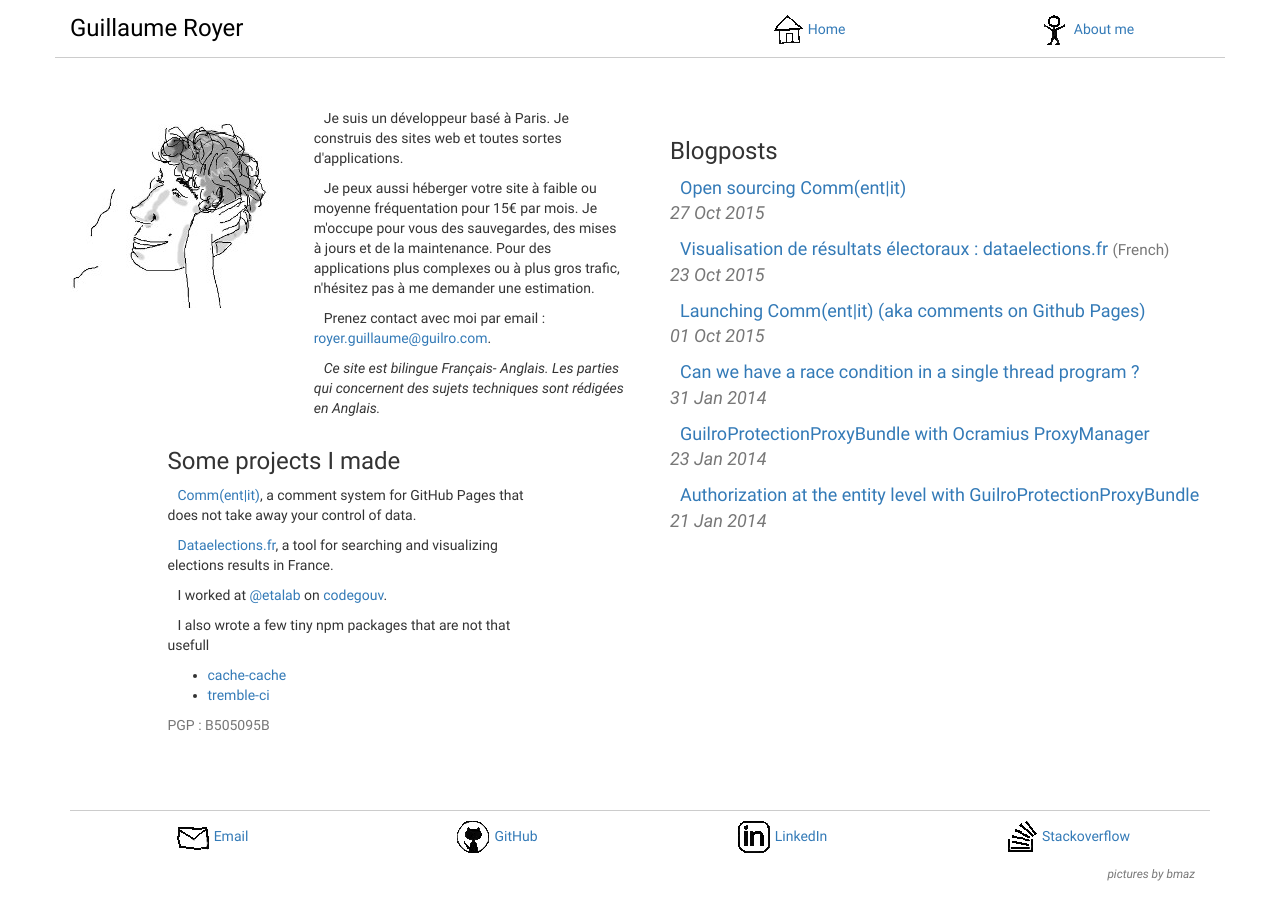
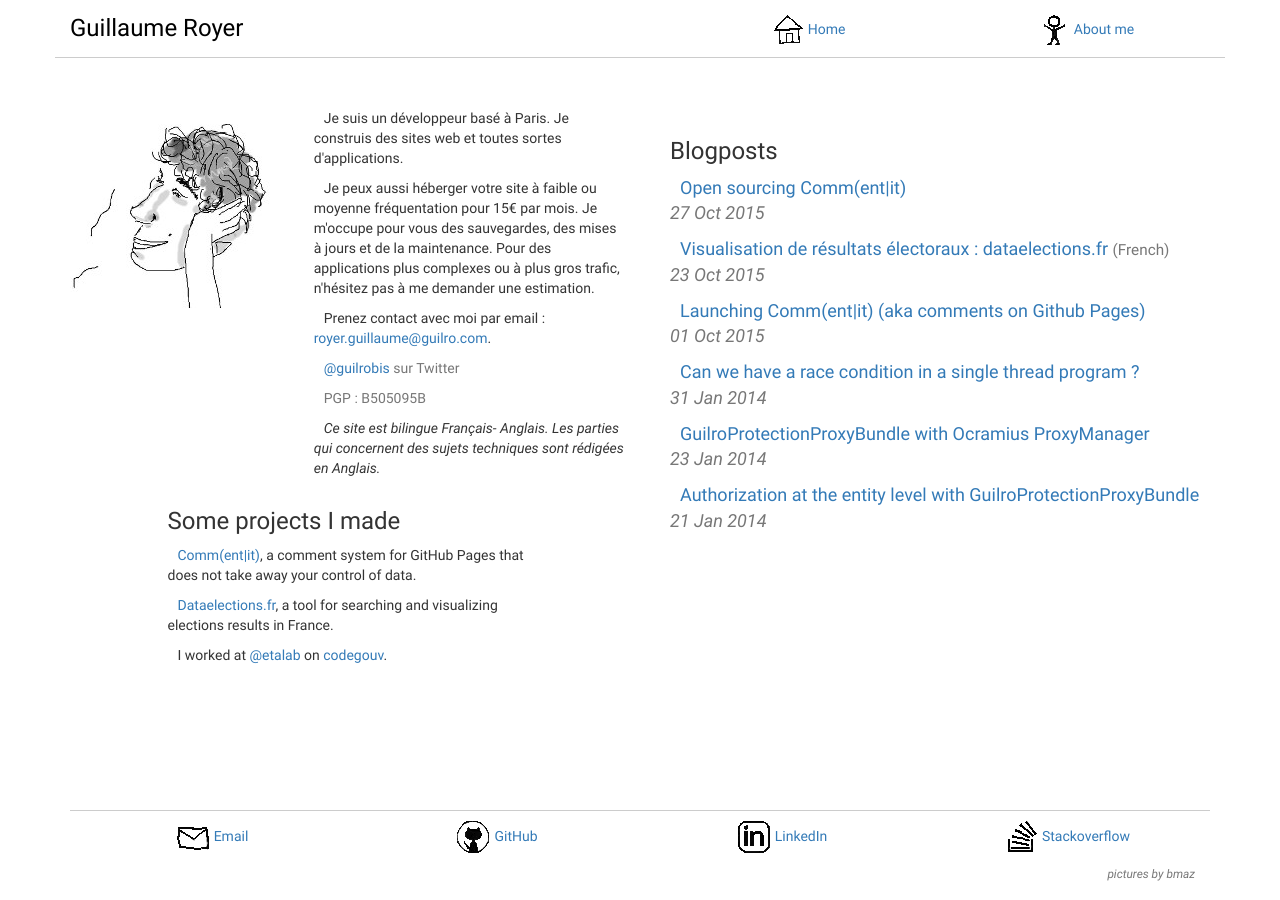
Before and after one commit to jillro/guilro.github.io, a Jekyll site: the page built from index.html, in a window 1280 px wide. Built offline with Jekyll 4.4.1, drawn with Linux system fonts in a browser that asks for light colours.

Commit message:
move pgp keys and remove npm packages

```diff
--- a/css/style.scss
+++ b/css/style.scss
@@ -152,9 +152,6 @@
       & > .project-list {
         @include make-one-main-column();
       }
-      & > .pgp-key {
-        @include make-one-main-column();
-      }
     }
   }
 
--- a/index.html
+++ b/index.html
@@ -21,6 +21,13 @@
         Prenez contact avec moi par email&nbsp;: <a href="mailto:royer.guillaume@guilro.com">royer.guillaume@guilro.com</a>.
       </p>
 
+      <p class="text-muted">
+        <a href="https://twitter.com/guilrobis">@guilrobis</a> sur Twitter
+      </p>
+      <p class="text-muted">
+        PGP : B505095B
+      </p>
+
       <p><em>
         Ce site est bilingue Français- Anglais. Les parties qui concernent des sujets techniques sont rédigées en Anglais.
       </em></p>
@@ -39,16 +46,6 @@
       <p>
         I worked at <a href="https://twitter.com/etalab">@etalab</a> on <a href="https://git.framasoft.org/codegouv/open-software-base-yaml">codegouv</a>.
       </p>
-      <p>
-        I also wrote a few tiny npm packages that are not that usefull
-      </p>
-      <ul>
-        <li><a href="https://www.npmjs.com/package/cache-cache">cache-cache</a></li>
-        <li><a href="https://www.npmjs.com/package/tremble-ci">tremble-ci</a></li>
-      </ul>
-    </div>
-    <div class="pgp-key">
-      <span class="text-muted">PGP : B505095B</h3>
     </div>
   </div>
 </div>
```
